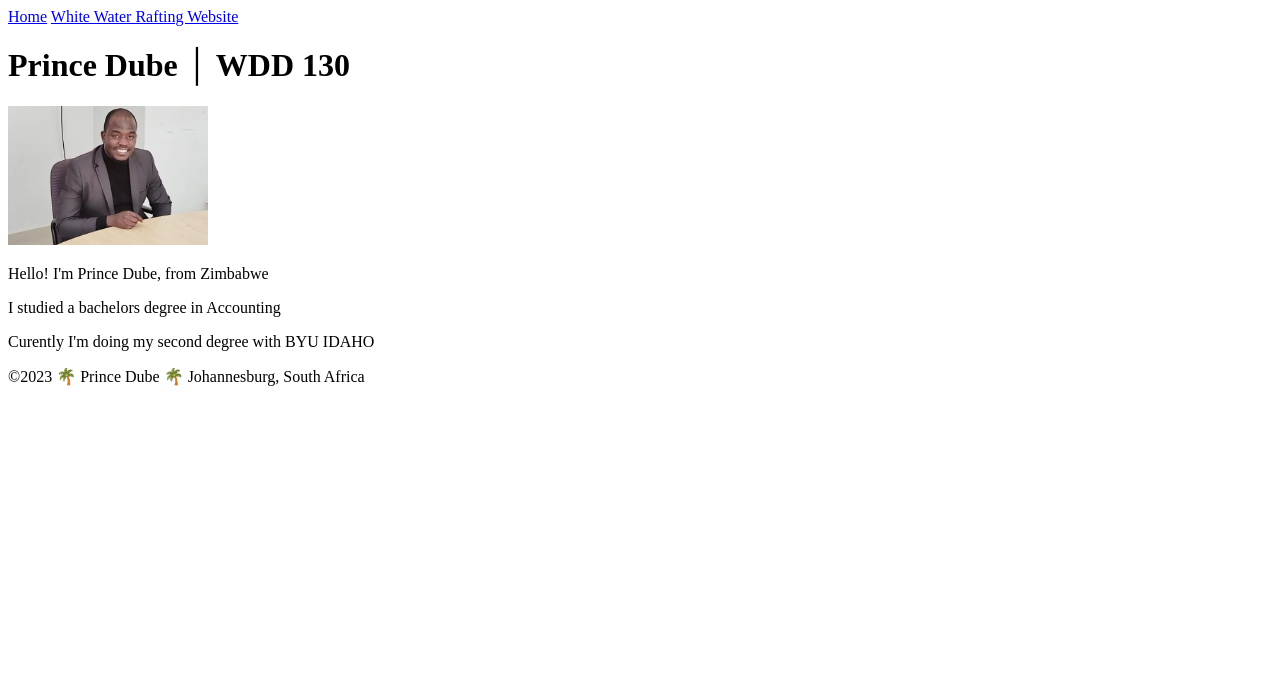
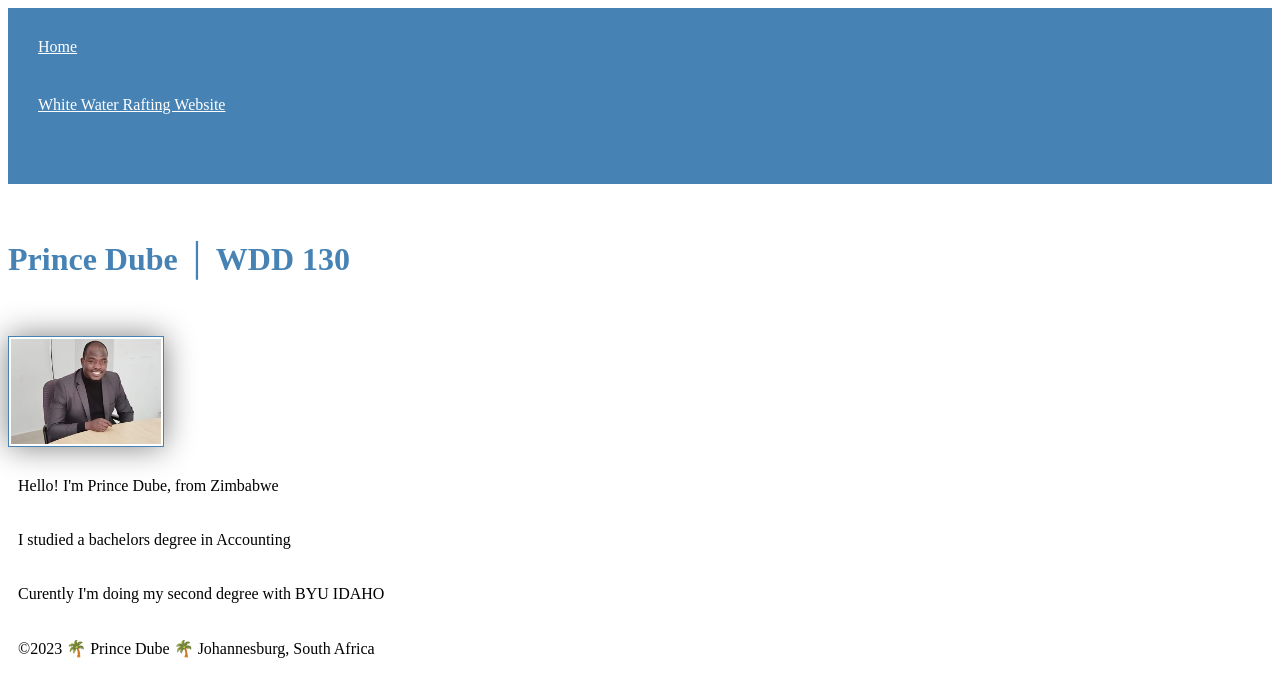
Before and after one commit to princewayne18/wdd130, a plain HTML site: page index.html in a window 1280 px wide. Drawn offline with Linux system fonts and the light colour scheme.

Commit message:
styling using css

```diff
--- a/index.html
+++ b/index.html
@@ -4,6 +4,7 @@
     <meta charset="utf-8">
     <meta name="viewport" content="width=device-width, initial-scale=1.0">
     <title> Prince Dube  │ WDD 130 </title>
+    <link rel="stylesheet" href="styles/styles.css">
    </head>
    <body>
      <header>
--- /dev/null
+++ b/styles/styles.css
@@ -0,0 +1,22 @@
+nav {
+  background-color: steelblue;
+  padding: 10px;
+}
+nav a {
+  color: white;
+  display:   block;
+  padding:   20px;
+}
+h1 {
+  color: steelblue;
+}
+img {
+  width: 150px;
+  height: auto;
+  border: 1px solid steelblue;
+  padding: 2px;
+  box-shadow: 0 0 30px gray;
+}
+p {
+  padding: 10px;
+}
```
Also changed, not shown: week02/holygrail.html (added, +42 -0 lines).
